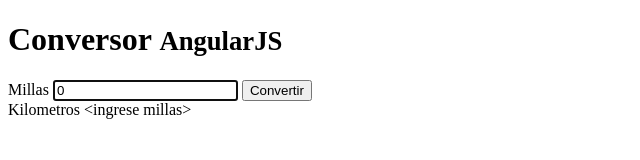
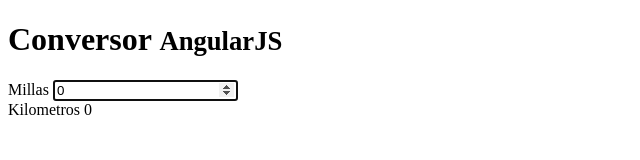
Before and after one commit to uqbar-project/eg-conversor-angularJS-ES5, a website: page index.html in a window 1280 px wide. Shown: the whole page, without its empty margins (0-640 px from the left). Drawn offline with nearby package versions, Linux system fonts and the light colour scheme.

Commit message:
Agrego paso 2

```diff
--- a/index.html
+++ b/index.html
@@ -6,23 +6,22 @@
   <script src="node_modules/angular/angular.min.js"></script>
 </head>
 
-<body data-ng-controller="ConversorController">
+<body ng-controller="ConversorController">
   <h1>Conversor <small>AngularJS</small></h1>
 
   <div class="container">
     <form>
       <div>
         <label for="millas">Millas</label>
-        <input name="millas" ng-model="millas"
+        <input type="number" name="millas"
+          ng-model="conversor.millas"
+          ng-model-options="{ debounce: 500  }"
           placeholder="Ingrese la cantidad de millas a convertir"
           autofocus="autofocus">
-        <button data-ng-click="convertir()">
-          Convertir
-        </button>
       </div>
       <div>
         <label for="kilometros">Kilometros</label>
-        <span>{{kilometros}}</span>
+        <span>{{conversor.kilometros()}}</span>
       </div>
     </form>
   </div>
--- a/js/app.js
+++ b/js/app.js
@@ -4,11 +4,12 @@
 
 /* Controllers */
 app.controller('ConversorController', function ($scope) {
-	/* scope */
-	$scope.millas = 0;
-	$scope.kilometros = ' <ingrese millas> '
+	$scope.conversor = new Conversor();
+});
 
-	$scope.convertir = function() {
-		$scope.kilometros = $scope.millas * 1.60934
+function Conversor()  {
+	this.millas = 0;
+	this.kilometros = function() {
+		return this.millas * 1.60934
 	}
-});
+}
```
